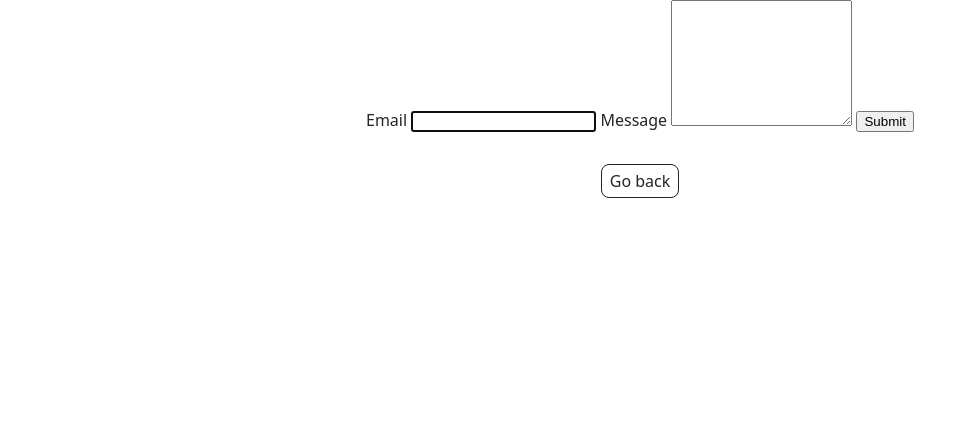
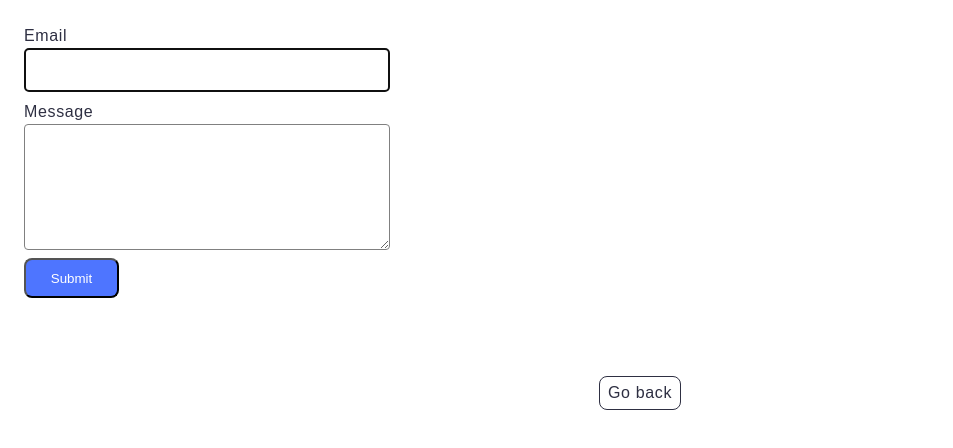
Before and after one commit to YanaBondarenko24/goit-js-hw-09, a website built with Vite: page src/2-form.html in a window 1280 px wide. Shown: the whole page, without its empty margins (0-953 px from the left). Built offline with nearby package versions, Linux system fonts and the light colour scheme.

Commit message:
add styles

```diff
--- a/src/2-form.html
+++ b/src/2-form.html
@@ -11,15 +11,15 @@
    <main>
 
     <form class="feedback-form" autocomplete="off">
-  <label>
+  <label class="form-label input-label" >
     Email
-    <input type="email" name="email" autofocus />
+    <input  type="email" name="email" autofocus />
   </label>
-  <label>
+  <label class="form-label textarea-label" >
     Message
     <textarea name="message" rows="8"></textarea>
   </label>
-  <button type="submit">Submit</button>
+  <button class="form-btn" type="submit">Submit</button>
 </form>
 
      <div class="container"><a class="back-link" href="./index.html">Go back</a>
--- a/src/css/back-link.css
+++ b/src/css/back-link.css
@@ -1,10 +1,12 @@
 .back-link {
+
   position: relative;
   display: inline-block;
   padding: 4px 8px;
   margin-top: 32px;
   border: 1px solid;
   border-radius: 8px;
+
 }
 .back-link::before {
   content: '';
--- a/src/css/styles.css
+++ b/src/css/styles.css
@@ -13,6 +13,17 @@
 /* Sections style */
 @import url('./header.css');
 @import url('./back-link.css');
+
+body {
+font-family: 'Montserat', sans-serif;
+font-weight: 400;
+font-size: 16px;
+line-height: 1.5;
+letter-spacing: 0.04em;
+color: #2e2f42;
+background-color: var(--light);
+overflow-x: hidden;
+}
 
 
 .gallery {
@@ -30,5 +41,48 @@
   transform: scale(1.04);
 }
 .gallery-image {
-height: 200px;
+  height: 200px;
 }
+
+input, textarea {
+  width: 360px;
+  font-family: inherit;
+ border: 1px solid  #808080;
+ border-radius: 4px;
+
+}
+input{
+  height: 40px;
+
+}
+
+.feedback-form {
+  width: 408px;
+  height: 296px;
+  display: flex;
+  flex-direction: column;
+  gap: 8px;
+  border-radius: 8px;
+  padding: 24px;
+  background-color: #fff;
+}
+.form-label {
+ display: flex;
+  flex-direction: column;
+  text-align: start;
+}
+
+
+.form-btn {
+  width: 95px;
+  height: 40px;
+  font-family: inherit;
+  cursor: pointer;
+  font-family: var(--font-family);
+  font-weight: 500;
+  color: #fff;
+  background: #4e75ff;
+  margin: 0;
+  border-radius: 8px;
+  padding: 8px 16px;
+}
--- a/src/js/2-form.js
+++ b/src/js/2-form.js
@@ -38,7 +38,7 @@ function handlerSubmit(event) {
     if (formData.email.length === 0 || formData.message.length === 0) {
         alert("Fill please all fields");
     }else{
-    console.log(savedValue);
+    console.log(formData);
     }
     event.target.reset();
     formData.email = "";
```
Also changed, not shown: src/index.html (+9 -6 lines).
